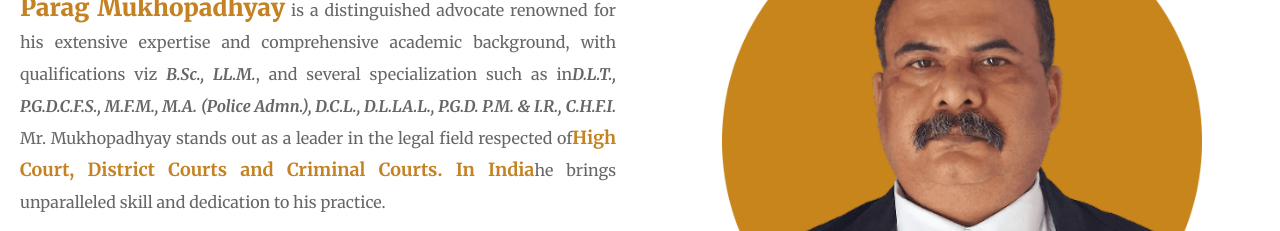
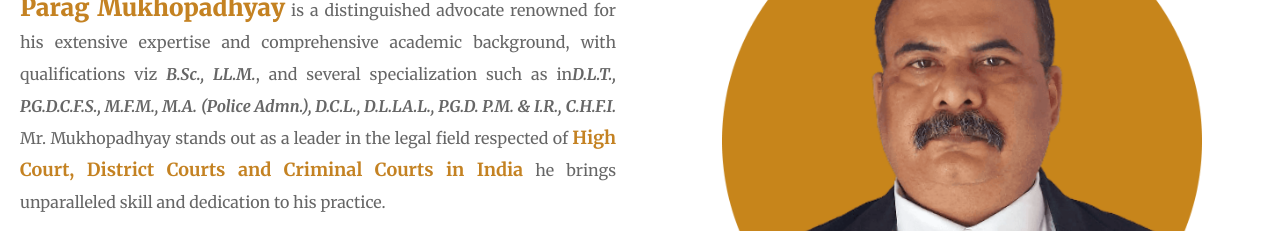
Before and after one commit to XystSoftech/parag-mukhopadhyay-website, a Next.js app: page / in a window 1280 px wide. Shown: the part 1260-1491 px from the top of the page. Built offline with nearby package versions, Linux system fonts and the light colour scheme.

Commit message:
space added

```diff
--- a/src/components/Home/AboutUs.tsx
+++ b/src/components/Home/AboutUs.tsx
@@ -20,11 +20,11 @@ const AboutUs = () => {
                              D.L.T., P.G.D.C.F.S., M.F.M., M.A. (Police Admn.), D.C.L.,
                             D.L.LA.L., P.G.D. P.M. & I.R., C.H.F.I.
                         </b>{" "}
-                        Mr. Mukhopadhyay stands out as a leader in the legal field respected of
+                        Mr. Mukhopadhyay stands out as a leader in the legal field respected of{" "}
                         <span className="standout-text">
-                            High Court, District Courts and Criminal Courts. In India
+                            High Court, District Courts and Criminal Courts in India
                     </span>
-                         he brings unparalleled skill and dedication to his practice.
+                    {" "}he brings unparalleled skill and dedication to his practice.
                     </p>
 
                     <button className="btn-primary hover:text-black" onClick={() => window.location.href = "/about"}>Learn More</button>
```
